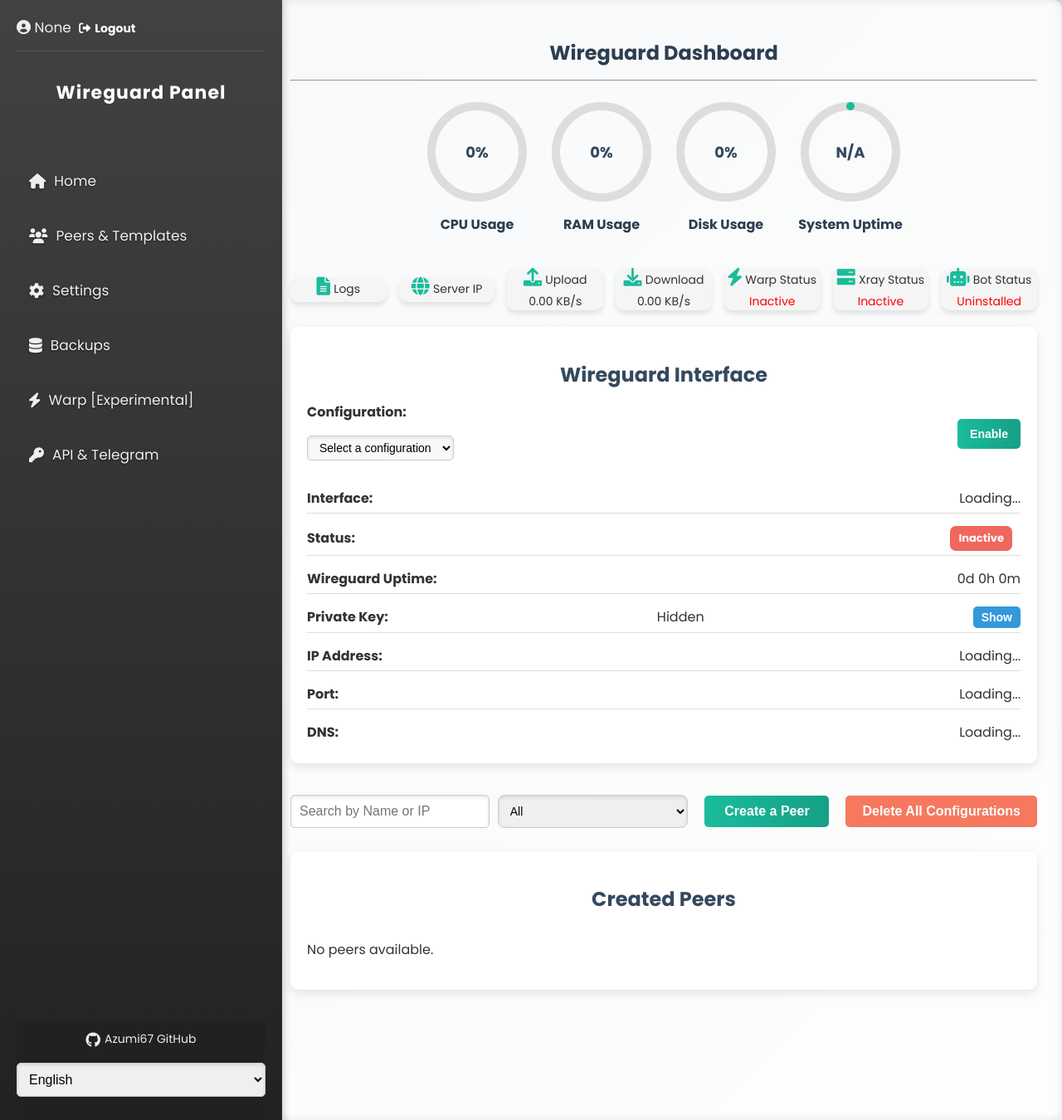
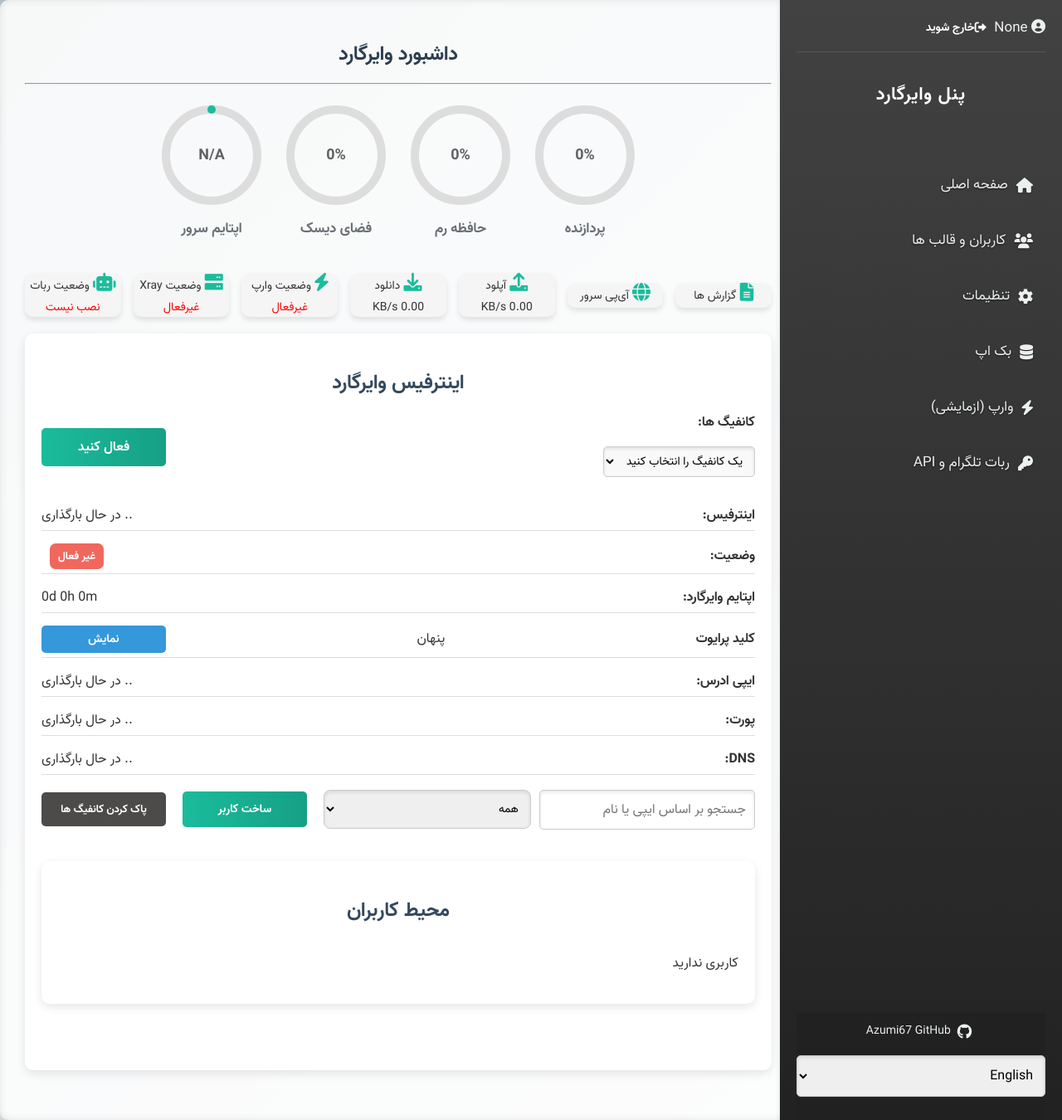
Before and after one commit to hosseinpv1379/Wireguard-panel-api, a Flask app: template src/templates/index.html in a window 1280 px wide. Shown: the whole page at 83% size. Run offline with Flask 3, Linux system fonts and the light colour scheme; the template is opened without the code that fills it, so the values that code supplies are empty; parts of the project's set-up code (start-up, migrations or seed data) failed here and were passed over.

Commit message:
Update index.html
added bulk

```diff
--- a/src/templates/index.html
+++ b/src/templates/index.html
@@ -4,18 +4,20 @@
 <head>
     <meta charset="UTF-8">
     <meta name="viewport" content="width=device-width, initial-scale=1.0">
-    <title>Wireguard Dashboard</title>
+    <title>داشبورد وایرگارد</title>
     <link rel="stylesheet" href="static/css/font-awesome.min.css">
     <script src="static/js/qrcode.min.js"></script>
-    <link rel="stylesheet" href="static/css/style.css">
+    <link rel="stylesheet" href="static/css/style-fa.css">
+
+
 
 </head>
 
 <body>
-    {% include "sidebar.html" %}
+    {% include "sidebar-fa.html" %}
 
     <div class="main-content">
-        <h1>Wireguard Dashboard</h1>
+        <h1>داشبورد وایرگارد</h1>
         <hr class="title-separator">
 
 <div class="metrics">
@@ -27,7 +29,7 @@
             </svg>
             <div class="progress-value" id="cpu-value">0%</div>
         </div>
-        <h2>CPU Usage</h2>
+        <h2>پردازنده</h2>
     </div>
 
     <div class="card">
@@ -38,7 +40,7 @@
             </svg>
             <div class="progress-value" id="ram-value">0%</div>
         </div>
-        <h2>RAM Usage</h2>
+        <h2>حافظه رم</h2>
     </div>
 
     <div class="card">
@@ -49,7 +51,8 @@
             </svg>
             <div class="progress-value" id="disk-value">0%</div>
         </div>
-        <h2>Disk Usage</h2>
+        <h2>فضای دیسک</h2>
+
     </div>
 
     <div class="card">
@@ -60,70 +63,71 @@
             </svg>
             <div class="progress-value" id="uptime-value">0d 0h 0m</div>
         </div>
-        <h2>System Uptime</h2>
+        <h2>اپتایم سرور</h2>
     </div>
 </div>
 <div class="mini-box-row">
     <div class="mini-box" id="logsBox">
         <i class="fa fa-file-text"></i>
-        <span>Logs</span>
+        <span>گزارش‌ ها</span>
     </div>
 
     <div class="mini-box" id="serverIPBox">
         <i class="fa fa-globe"></i>
-        <span>Server IP</span>
+        <span>آی‌پی سرور</span>
         <div class="ip-tooltip" id="serverIPTooltip">
-            <p><strong>IPv4:</strong> <span id="ipv4Address">Loading...</span></p>
-            <p><strong>IPv6:</strong> <span id="ipv6Address">Loading...</span></p>
+            <p><strong>آیپی 4:</strong> <span id="ipv4Address"> ... در حال بارگذاری</span></p>
+            <p><strong>آیپی 6:</strong> <span id="ipv6Address">.. در حال بارگذاری</span></p>
         </div>
     </div>
 
     <div class="mini-box" id="uploadBox">
         <i class="fa fa-upload"></i>
-        <span>Upload</span>
+        <span>آپلود</span>
+
         <p id="uploadSpeed">0 KB/s</p>
     </div>
 
     <div class="mini-box" id="downloadBox">
         <i class="fa fa-download"></i>
-        <span>Download</span>
+        <span>دانلود</span>
         <p id="downloadSpeed">0 KB/s</p>
     </div>
 
     <div class="mini-box" id="warpStatusBox">
         <i class="fa fa-bolt"></i>
-        <span>Warp Status</span>
-        <p id="warpStatus">Loading...</p>
+        <span>وضعیت وارپ</span>
+        <p id="warpStatus">.. در حال بارگذاری</p>
     </div>
 
     <div class="mini-box" id="xrayStatusBox">
         <i class="fa fa-server"></i>
-        <span>Xray Status</span>
-        <p id="xrayStatus">Loading...</p>
+        <span>وضعیت Xray</span>
+        <p id="xrayStatus">.. در حال بارگذاری</p>
     </div>
 
     <div class="mini-box" id="botStatusBox">
         <i class="fa fa-robot"></i>
-        <span>Bot Status</span>
-        <p id="botStatus">Loading...</p>
+        <span>وضعیت ربات</span>
+        <p id="botStatus">.. در حال بارگذاری</p>
     </div>
 </div>
 
 <div id="logsModal" class="modal">
     <div class="modal-content">
         <span class="close-modal" id="closeLogsModal">&times;</span>
-        <h2>Logs</h2>
+        <h2>گزارش‌ها</h2>
         <div class="filter-section">
             <select id="logFilter">
-                <option value="20">20 Logs</option>
-                <option value="50">50 Logs</option>
-                <option value="100">100 Logs</option>
+                <option value="20">۲۰ گزارش</option>
+                <option value="50">۵۰ گزارش</option>
+                <option value="100">۱۰۰ گزارش</option>
             </select>
             <button id="refreshLogs" class="refresh-btn">
                 <i class="fa fa-refresh"></i>
             </button>
             <button id="clearLogs" class="clear-btn">
-                <i class="fa fa-trash"></i> Clear Logs
+                <i class="fa fa-trash"></i> پاک کردن گزارش‌ ها
             </button>
         </div>
         <div id="logsContent" class="logs-content"></div>
@@ -131,139 +135,136 @@
 </div>
 
 <div id="wireguard-interface" class="container">
-    <h2>Wireguard Interface</h2>
+    <h2>اینترفیس وایرگارد</h2>
     <div class="interface-header">
         <div class="config-selector">
-            <label for="config-select"><strong>Configuration:</strong></label>
+            <label for="config-select"><strong>کانفیگ ها:</strong></label>
             <select id="configSelect" class="dropdown">
                 <option value="wg0.conf" selected>wg0.conf</option>
 
             </select>
         </div>
-        <button id="toggleInterfaceBtn" class="toggle-btn">Enable</button>
+        <button id="toggleInterfaceBtn" class="toggle-btn">فعال کنید</button>
 
     </div>
     <div class="interface-details">
         <div class="info-row">
-            <strong>Interface:</strong>
-            <span id="wg-interface">Loading...</span>
+            <strong>اینترفیس:</strong>
+            <span id="wg-interface">.. در حال بارگذاری</span>
         </div>
         <div class="info-row">
-            <strong>Status:</strong>
-            <span id="wg-status" class="status inactive">Inactive</span>
+            <strong>وضعیت:</strong>
+            <span id="wg-status" class="status inactive">غیر فعال</span>
         </div>
         <div class="info-row">
-            <strong>Wireguard Uptime:</strong>
+            <strong>اپتایم وایرگارد:</strong>
             <span id="wg-uptime">0d 0h 0m</span>
         </div>
         <div class="info-row">
-            <strong>Private Key:</strong>
-            <span id="wg-private-key">Hidden</span>
-            <button id="toggleKeyBtn" class="small-btn">Show</button>
+            <strong>کلید پرایوت</strong>
+            <span id="wg-private-key">پنهان</span>
+            <button id="toggleKeyBtn" class="small-btn">نمایش</button>
         </div>
         <div class="info-row">
-            <strong>IP Address:</strong>
-            <span id="wg-ip">Loading...</span>
+            <strong>ایپی ادرس:</strong>
+            <span id="wg-ip">.. در حال بارگذاری</span>
         </div>
         <div class="info-row">
-            <strong>Port:</strong>
-            <span id="wg-port">Loading...</span>
+            <strong>پورت:</strong>
+            <span id="wg-port">.. در حال بارگذاری</span>
         </div>
         <div class="info-row">
             <strong>DNS:</strong>
-            <span id="wg-dns">Loading...</span>
+            <span id="wg-dns">.. در حال بارگذاری</span>
+        </div>
+        <div id="alertModal" class="alert-modal">
+            <div class="alert-modal-content">
+                <p id="alertMessage">پیام هشدار</p>
+            </div>
         </div>
 
-    </div>
-</div>
+        <div id="confirmModal" class="confirm-modal">
+            <div class="confirm-modal-content">
+                <p id="confirmMessage">آیا مطمئن هستید؟</p>
+                <div class="confirm-actions">
+                    <button id="confirmYes" class="btn btn-yes">بله</button>
+                    <button id="confirmNo" class="btn btn-no">خیر</button>
+                </div>
+            </div>
+        </div>
 
 
 <div class="container-header">
     <div class="search-filter" style="flex: 1; display: flex;">
-        <input type="text" id="searchInput" placeholder="Search by Name or IP">
+        <input type="text" id="searchInput" placeholder="جستجو بر اساس ایپی یا نام">
         <select id="filterSelect" onchange="applyFilter()">
-            <option value="">All</option>
-            <option value="active">Active</option>
-            <option value="inactive">Not Active</option>
+            <option value="">همه</option>
+            <option value="active">فعال</option>
+            <option value="inactive">غیرفعال</option>
         </select>
     </div>
-    <button id="createPeerBtn" style="margin-left: auto;">Create a Peer</button>
-    <button id="deleteAllBtn" style="background: #f65d3fd2;">Delete All Configurations</button>
+    <button id="createPeerBtn" style="margin-left: auto;">ساخت کاربر</button>
+    <button id="deleteAllBtn" style="background: #262524d2;">پاک کردن کانفیگ ها</button>
 </div>
+
 
 <div id="deletePeerModal" class="modal">
     <div class="modal-content">
         <span id="closeDeletePeerModal">&times;</span>
-        <h2>Delete Peer</h2>
-        <p>Are you sure you want to delete this peer?</p>
-        <button id="confirmDeletePeer">Yes, Delete</button>
-        <button id="cancelDeletePeer">Cancel</button>
-    </div>
-</div>
-<div id="alertModal" class="alert-modal">
-    <div class="alert-modal-content">
-        <p id="alertMessage">Alert Message</p>
-    </div>
-</div>
-
-<div id="confirmModal" class="confirm-modal">
-    <div class="confirm-modal-content">
-        <p id="confirmMessage">Are you sure?</p>
-        <div class="confirm-actions">
-            <button id="confirmYes" class="btn btn-yes">Yes</button>
-            <button id="confirmNo" class="btn btn-no">No</button>
-        </div>
+        <h2>پاک کردن کاربر</h2>
+        <p>ایا از حذف این کاربر اطمینان دارید؟</p>
+        <button id="confirmDeletePeer">بله، بپاک</button>
+        <button id="cancelDeletePeer">لغو</button>
     </div>
 </div>
 
 <div id="deleteAllModal" class="modal">
     <div class="modal-content">
         <span id="closeDeleteAllModal">&times;</span>
-        <h2>Delete All Configurations</h2>
-        <p>Are you sure you want to delete all peers and configurations?</p>
+        <h2>پاک کردن تمام کانفیگ ها</h2>
+        <p>ایا از حذف تمامی ان ها اطمینان دارید ؟</p>
         <div class="form-actions">
-            <button id="confirmDeleteAll">Yes, Delete All</button>
-            <button id="cancelDeleteAll">Cancel</button>
+            <button id="confirmDeleteAll">بله همه را پاک کن</button>
+            <button id="cancelDeleteAll">لغو</button>
         </div>
     </div>
 </div>
 
 <div id="peers" class="container">
-    <h2>Created Peers</h2>
-    <button id="toggleConfig" class="toggle-btn">Loading...</button>
+    <h2>محیط کاربران</h2>
+    <button id="toggleConfig" class="toggle-btn">.. در حال بارگذاری</button>
     <div id="peerContainer"></div>
 </div>
 
 <div id="createPeerModal" class="modal">
-    <div class="modal-content compact-modal">
-        <span id="closeModal" class="close">&times;</span>
-        <h2>Create a Peer</h2>
-        <form id="peerForm">
+    <div class="modal-content compact-modal create-modal-content">
+        <span id="closeModal" class="close-btn">&times;</span>
+        <h2>ساخت کاربر</h2>
+        <form id="peerForm"> <!-- This ID must match the JavaScript -->
             <div class="form-grid">
                 <div class="form-group">
-                    <label for="peerName">Peer Name:</label>
-                    <input type="text" id="peerName"
-                        title="Only letters, numbers, underscores are allowed."
-                        placeholder="Enter Peer Name" required>
+                    <label for="peerName">نام کاربر:</label>
+                    <input type="text" id="peerName" title="نام انگلیسی استفاده نمایید"
+                        placeholder="نام کاربر را وارد نمایید" required>
                 </div>
 
                 <div class="form-group">
-                    <label for="peerIp">Peer IP Address:</label>
+                    <label for="peerIp">ایپی ادرس کاربر</label>
                     <select id="peerIp" required>
-                        <option value="" disabled selected>Select an available IP</option>
+                        <option value="" disabled selected>انتخاب ایپی ادرس های موجود</option>
                     </select>
                 </div>
 
                 <div class="form-group">
-                    <label for="publicKey">Public Key:</label>
-                    <input type="text" id="publicKey" placeholder="Automatically generated" readonly>
+                    <label for="publicKey">کلید عمومی:</label>
+                    <input type="text" id="publicKey" placeholder="خودکار ساخته میشود" readonly>
                 </div>
 
                 <div class="form-group">
-                    <label for="dataLimit">Data Limit:</label>
+                    <label for="dataLimit">محدودیت حجم:</label>
                     <div class="inline-fields">
-                        <input type="number" id="dataLimit" placeholder="Enter limit" required min="1" max="1024"
-                            title="Data limit must be between 1 and 1024 MiB/GiB">
+                        <input type="number" id="dataLimit" placeholder="حجم" required min="1" max="1024"
+                            title="بین 1 تا 1024 انتخاب نمایید">
                         <select id="dataLimitUnit" style="width: 25%;">
                             <option value="MiB">MiB</option>
                             <option value="GiB">GiB</option>
@@ -273,7 +274,7 @@
 
                 <div class="form-group">
                     <label for="dns">DNS:</label>
-                    <input type="text" id="dns" placeholder="e.g., 1.1.1.1, 8.8.8.8" style="width: 100%;">
+                    <input type="text" id="dns" placeholder="1.1.1.1, 8.8.8.8" style="width: 100%;">
                 </div>
 
                 <div class="form-group">
@@ -288,47 +289,58 @@
                 </div>
             </div>
 
-            <h3>Set Expiry Duration:</h3>
+            <h3>تاریخ:</h3>
             <div class="form-grid expiry-grid">
                 <div class="form-group">
-                    <label for="expiryMonths">Months:</label>
-                    <input type="number" id="expiryMonths" placeholder="Months" min="0" style="width: 100%;">
+                    <label for="expiryMonths">ماه:</label>
+                    <input type="number" id="expiryMonths" placeholder="ماه" min="0" style="width: 100%;">
                 </div>
                 <div class="form-group">
-                    <label for="expiryDays">Days:</label>
-                    <input type="number" id="expiryDays" placeholder="Days" min="0" style="width: 100%;">
+                    <label for="expiryDays">:روز</label>
+                    <input type="number" id="expiryDays" placeholder="روز" min="0" style="width: 100%;">
                 </div>
                 <div class="form-group">
-                    <label for="expiryHours">Hours:</label>
-                    <input type="number" id="expiryHours" placeholder="Hours" min="0" style="width: 100%;">
+                    <label for="expiryHours">:ساعت</label>
+                    <input type="number" id="expiryHours" placeholder="ساعت" min="0" style="width: 100%;">
                 </div>
                 <div class="form-group">
-                    <label for="expiryMinutes">Minutes:</label>
-                    <input type="number" id="expiryMinutes" placeholder="Minutes" min="0" style="width: 100%;">
+                    <label for="expiryMinutes">:دقیقه</label>
+                    <input type="number" id="expiryMinutes" placeholder="دقیقه" min="0" style="width: 100%;">
                 </div>
             </div>
 
             <div class="checkbox-group">
+                <input type="checkbox" id="bulkAdd">
+                <label for="bulkAdd">اضافه کردن گروهی</label>
+            </div>
+
+            <div class="form-group" id="bulkPeerCountContainer" style="display: none;">
+                <label for="bulkPeerCount">تعداد کاربران:</label>
+                <input type="number" id="bulkPeerCount" placeholder="تعداد کاربران" min="1" max="100" />
+            </div>
+
+            <div class="checkbox-group">
                 <input type="checkbox" id="firstUsage">
-                <label for="firstUsage">Calculate Date after first usage</label>
+                <label for="firstUsage">شروع تاریخ پس از اتصال نخست</label>
             </div>
 
             <div class="form-actions">
-                <button type="button" id="generateKeys" class="btn btn-secondary">Generate Keys</button>
-                <button type="submit" class="btn btn-primary">Create Peer</button>
+                <button type="button" id="generateKeys" class="btn btn-secondary">تولید کلید</button>
+                <button type="submit" class="btn btn-primary">ساخت کاربر</button>
             </div>
         </form>
     </div>
 </div>
 
+
 <div id="editPeerModal" class="modal">
-    <div class="modal-content compact-modal">
+    <div class="modal-content compact-modal edit-modal-content">
         <span id="closeEditModal" class="close">&times;</span>
-        <h2>Edit Peer</h2>
+        <h2>ویرایش کاربر</h2>
         <form id="editPeerForm">
             <div class="form-grid">
                 <div class="form-group">
-                    <label for="editDataLimit">Data Limit:</label>
+                    <label for="editDataLimit">محدودیت حجم</label>
                     <div class="inline-fields">
                         <input type="number" id="editDataLimit" placeholder="Enter new data limit" style="width: 70%;">
                         <select id="editDataLimitUnit" style="width: 25%;">
@@ -338,25 +350,25 @@
                     </div>
                 </div>
                 <div class="form-group">
-                    <label for="editExpiry">Expiry (Months, Days, Hours, Minutes):</label>
+                    <label for="editExpiry">انقضا : ماه - روز - ساعت - دقیقه</label>
                     <div class="inline-fields">
-                        <input type="number" id="editExpiryMonths" placeholder="Months" min="0" style="width: 22%;">
-                        <input type="number" id="editExpiryDays" placeholder="Days" min="0" style="width: 22%;">
-                        <input type="number" id="editExpiryHours" placeholder="Hours" min="0" style="width: 22%;">
-                        <input type="number" id="editExpiryMinutes" placeholder="Minutes" min="0" style="width: 22%;">
+                        <input type="number" id="editExpiryMonths" placeholder="ماه" min="0" style="width: 22%;">
+                        <input type="number" id="editExpiryDays" placeholder="روز" min="0" style="width: 22%;">
+                        <input type="number" id="editExpiryHours" placeholder="ساعت" min="0" style="width: 22%;">
+                        <input type="number" id="editExpiryMinutes" placeholder="دقیقه" min="0" style="width: 22%;">
                     </div>
                 </div>
                 <div class="form-group">
                     <label for="editDns">DNS:</label>
-                    <input type="text" id="editDns" placeholder="e.g., 1.1.1.1, 8.8.8.8" style="width: 100%;">
+                    <input type="text" id="editDns" placeholder="1.1.1.1, 8.8.8.8" style="width: 100%;">
                 </div>
                 <div class="form-group">
-                    <label for="editPeerIp">Peer IP:</label>
+                    <label for="editPeerIp">ایپی کاربر</label>
                     <input type="text" id="editPeerIp" readonly style="width: 100%; background-color: #f0f0f0;">
                 </div>
             </div>
             <div class="form-actions">
-                <button type="submit" class="btn btn-primary">Save Changes</button>
+                <button type="submit" class="btn btn-primary">ذخیره تغییرات</button>
             </div>
         </form>
     </div>
@@ -366,22 +378,23 @@
 <div id="paginationContainer" class="pagination"></div>
 
 
-    <button id="toggleConfig" class="toggle-btn">Loading...</button>
+    <button id="toggleConfig" class="toggle-btn">.. در حال بارگذاری</button>
 
-    <div id="qrCodeModal" class="modal" style="display: none; justify-content: center; align-items: center;">
-        <div class="modal-content" style="text-align: center; position: relative;">
-            <span id="closeQrModal"
-                style="position: absolute; top: 10px; right: 15px; font-size: 24px; cursor: pointer;">&times;</span>
-            <h2>QR Code</h2>
-            <canvas id="qrCodeCanvas" style="margin: 20px auto;"></canvas>
-            <button id="saveQrCode" style="margin-top: 15px;">Save as PNG</button>
+    <div id="qrCodeModal" class="modal" style="display: none;">
+        <div class="modal-content">
+            <span id="closeQrModal">&times;</span>
+            <h2>کد QR</h2>
+            <canvas id="qrCodeCanvas" width="300" height="300"></canvas>
+            <button id="saveQrCode">ذخیره با فرمت PNG</button>
         </div>
     </div>
     <div id="loadingSpinner" class="loading-spinner">
         <div class="spinner"></div>
-        <p>Please Wait a sec...</p>
+        <p> لطفا شکیبا باشید...</p>
     </div>
-    <script src="static/js/script.js"></script>
+
+
+    <script src="static/js/script-fa.js"></script>
 </body>
 
 </html>
```
